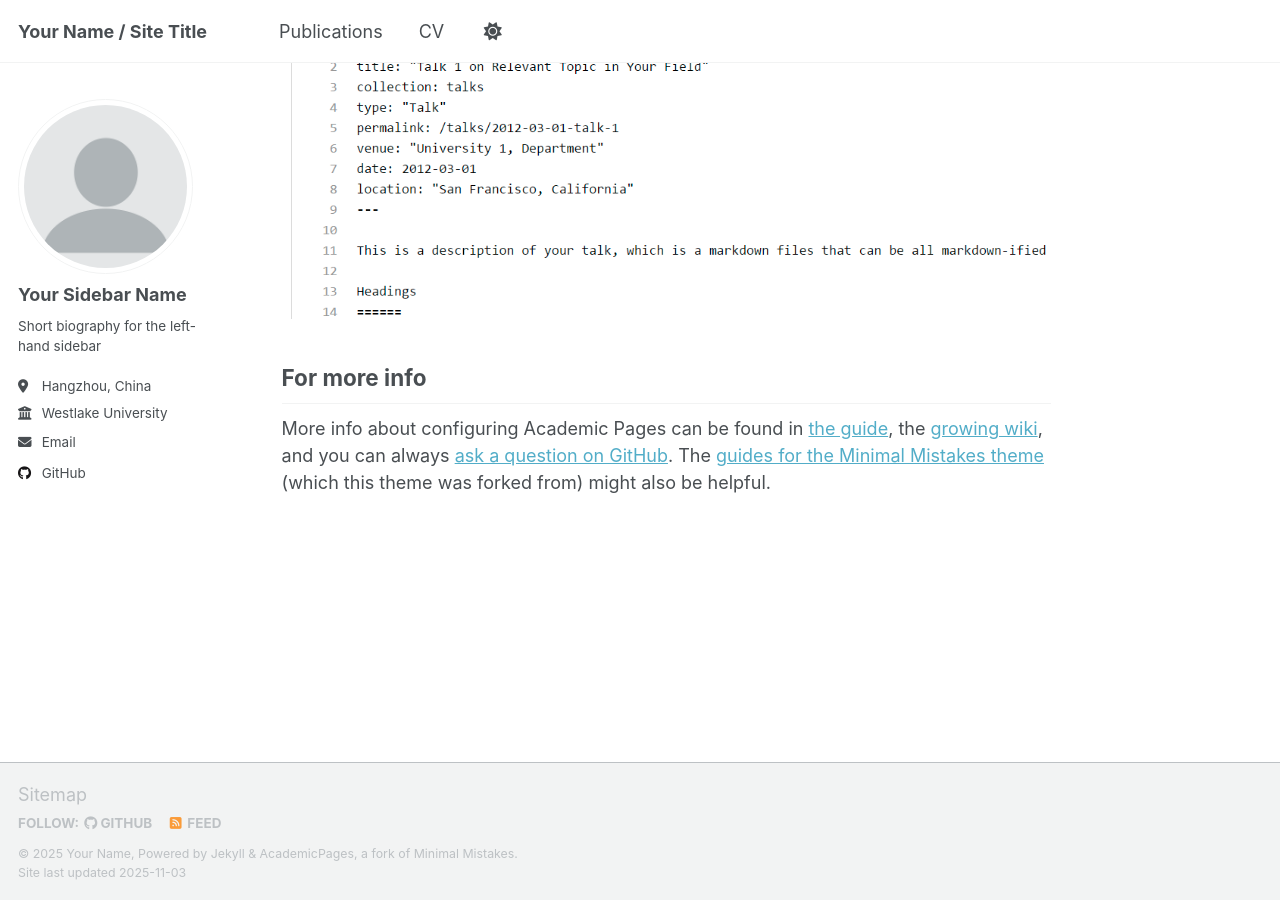
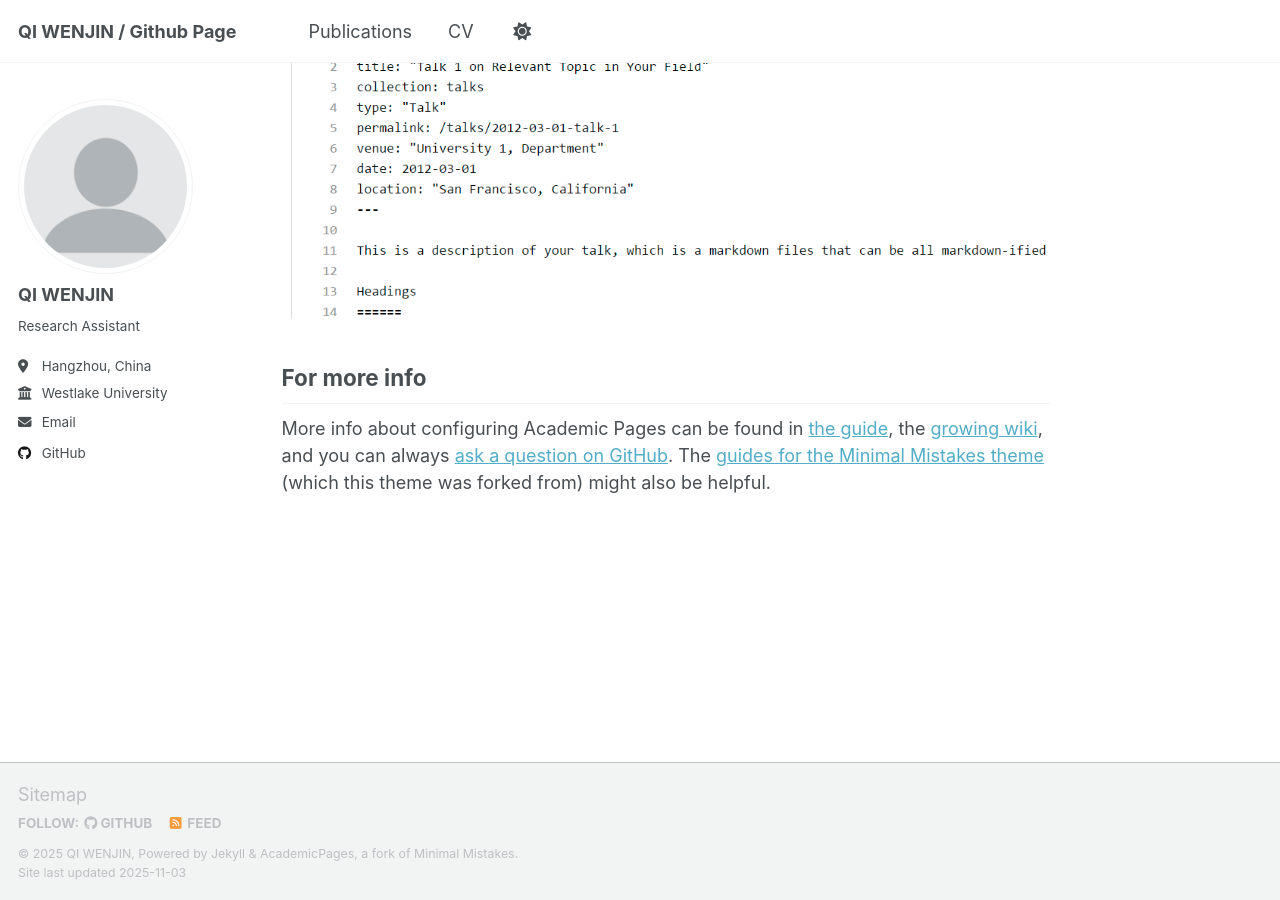
Before and after one commit to wenj7/wenj7.github.io, a Jekyll site: the page built from _pages/about.md, in a window 1280 px wide and 900 px high, scrolled down 2880 px. Built offline with Jekyll 4.4.1, drawn with Linux system fonts in a browser that asks for light colours; a script that is not in the unit is left out.

Commit message:
Update site configuration with personal details

```diff
--- a/_config.yml
+++ b/_config.yml
@@ -9,14 +9,14 @@
 # Basic Site Settings
 locale                   : "en-US"
 site_theme               : "default" # Currently available options are "default", "air"
-title                    : "Your Name / Site Title"
+title                    : "QI WENJIN / Github Page"
 title_separator          : "-"
-name                     : &name "Your Name"
+name                     : &name "QI WENJIN"
 description              : &description "Your Name's academic portfolio"   # Update this with a general description of your site, this is the default if not overridden by a page
-url                      : https://academicpages.github.io # The base hostname & protocol for your site e.g. "https://[your GitHub username].github.io",
+url                      : "https://wenj7.github.io" # The base hostname & protocol for your site e.g. "https://[your GitHub username].github.io",
                                                            # or if you already have some other page hosted on Github then use "https://[your GitHub username].github.io/[Your Repo Name]"
 baseurl                  : "" # the subpath of your site, e.g. "/blog"
-repository               : "academicpages/academicpages.github.io"
+repository               : "wenj7/wenj7.github.io"
 
 # Site Author - The following control what appear as part of the author content on the side bar.
 #               If a field is blank the icon and link will not appear, otherwise it will be shown.
@@ -24,9 +24,9 @@ repository               : "academicpages/academicpages.github.io"
 author:
   # Biographic information
   avatar           : "profile.png"
-  name             : "Your Sidebar Name"
+  name             : "QI WENJIN"
   pronouns         : # example: "she/her"
-  bio              : "Short biography for the left-hand sidebar"
+  bio              : "Research Assistant"
   location         : "Hangzhou, China"
   employer         : "Westlake University"
   uri              : # URL
```
